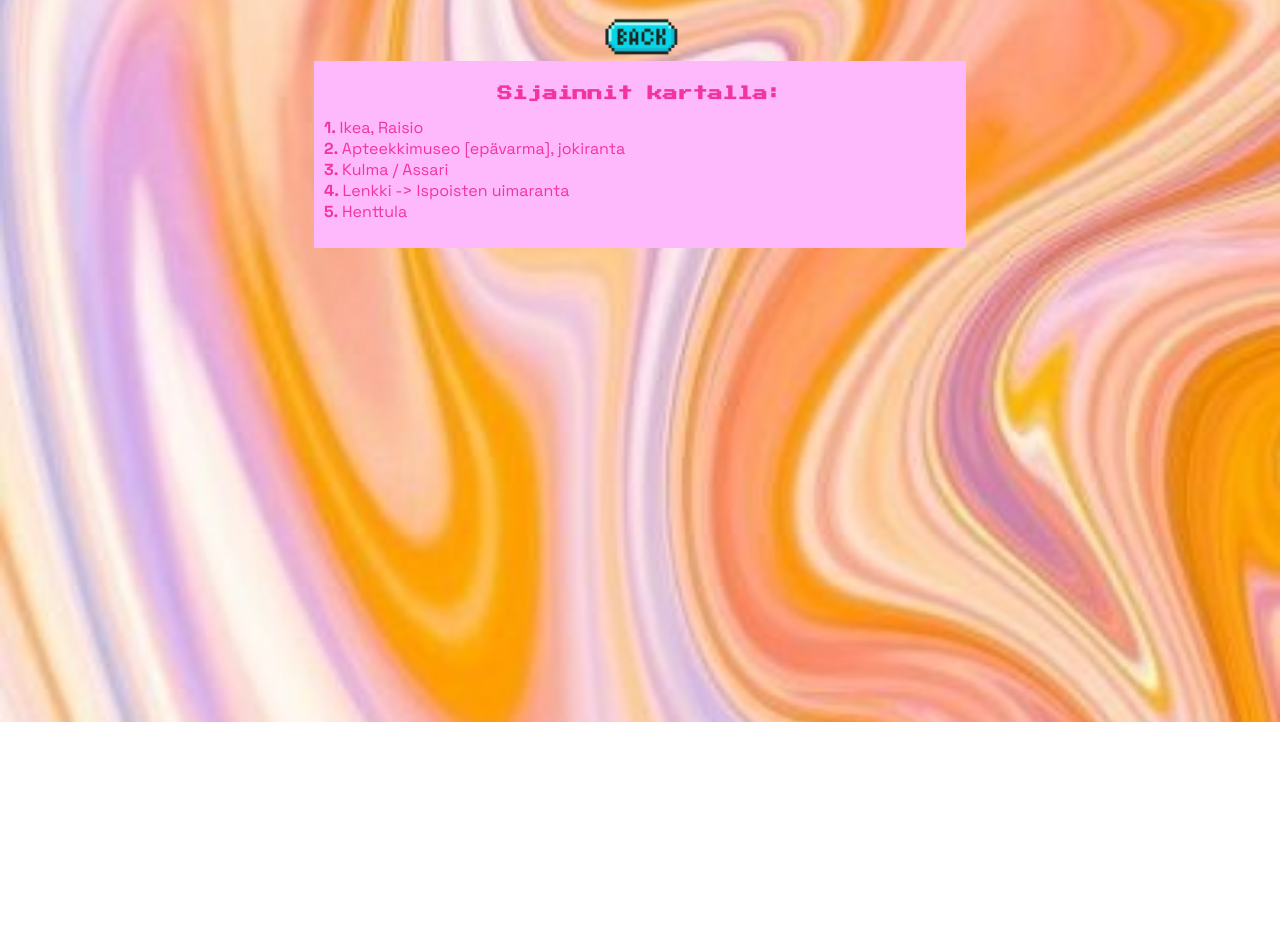
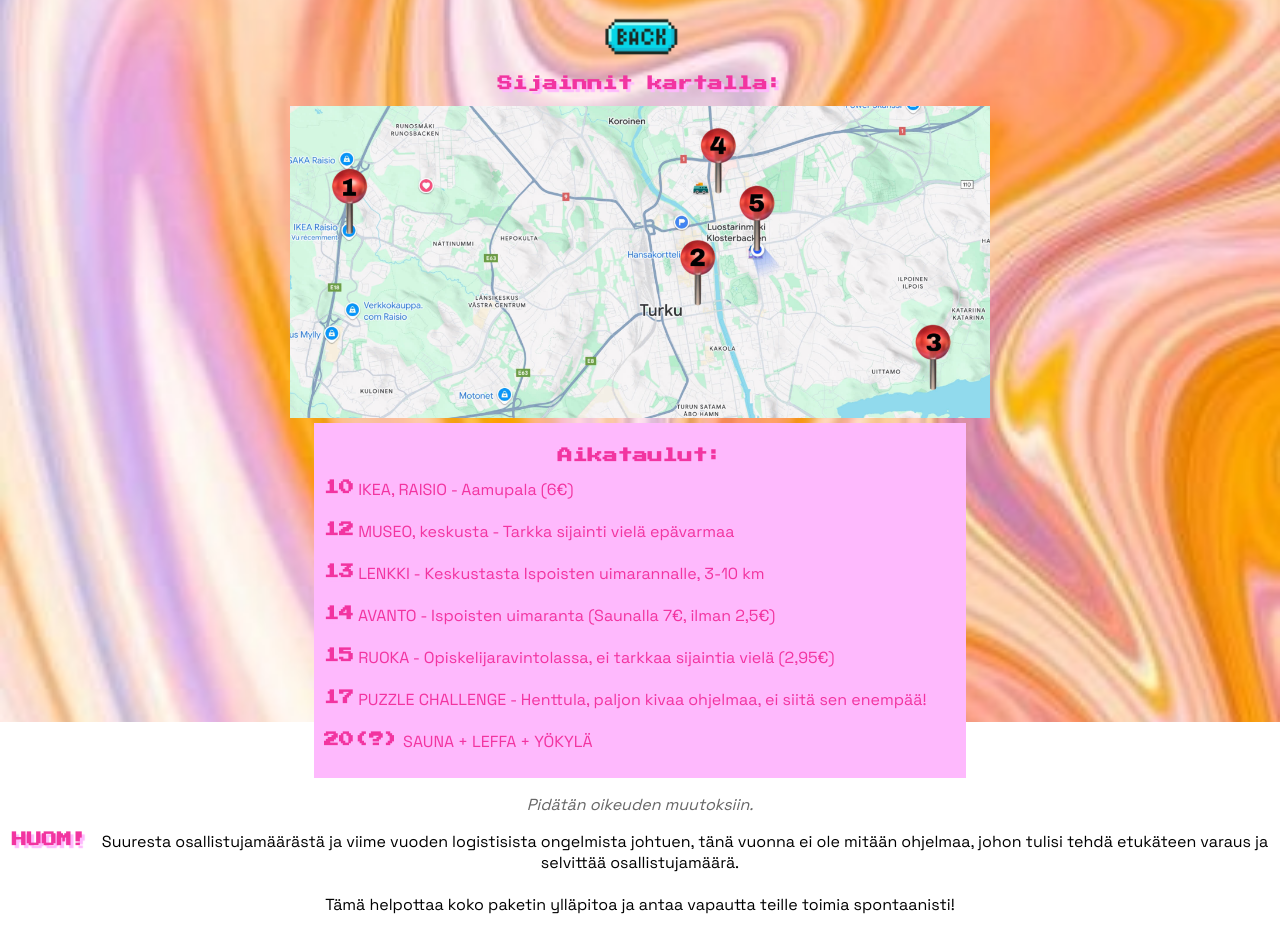
Before and after one commit to pohjolaminttu/sapprokartta, a plain HTML site: page index.html in a window 1280 px wide. Shown: the part 78-1009 px from the top of the page. Before the commit the page ends 800 px from the top, so only its background shows below. Drawn offline with Linux system fonts and the light colour scheme.

Commit message:
Kartta ja selitykset lisätty

```diff
--- a/index.html
+++ b/index.html
@@ -18,12 +18,36 @@
   <div class="bg"></div>
   <h1>APPROKARTTA</h1>
   <a href="https://synttariapprot.netlify.app"><img src="images/back.png" height="40px" width="80px"></a>
+  <br>
+  <h3>Sijainnit kartalla:</h3><img src="images/map.jpg" width="700px">
+  <div id="Alkublokki">
+    <h3>Aikataulut:</h3>
+    <p>
+    <h3 style="display: inline;">10</h3> IKEA, RAISIO - Aamupala (6€)
+    <br><br>
+    <h3 style="display: inline;">12</h3> MUSEO, keskusta - Tarkka sijainti vielä epävarmaa
+    <br><br>
+    <h3 style="display: inline;">13</h3> LENKKI - Keskustasta Ispoisten uimarannalle, 3-10 km
+    <br><br>
+    <h3 style="display: inline;">14</h3> AVANTO - Ispoisten uimaranta (Saunalla 7€, ilman 2,5€)
+    <br><br>
+    <h3 style="display: inline;">15</h3> RUOKA - Opiskelijaravintolassa, ei tarkkaa sijaintia vielä (2,95€)
+    <br><br>
+    <h3 style="display: inline;">17</h3> PUZZLE CHALLENGE - Henttula, paljon kivaa ohjelmaa, ei siitä sen enempää!
+    <br><br>
+    <h3 style="display: inline;">20(?)</h3> SAUNA + LEFFA + YÖKYLÄ
 
-  <div id="Alkublokki">
-    <h3>Sijainnit kartalla:</h3>
-    <p><b>1. </b>Ikea, Raisio<br><b>2. </b>Apteekkimuseo [epävarma], jokiranta<br><b>3. </b>Kulma / Assari
-    <br><b>4. </b>Lenkki -> Ispoisten uimaranta<br><b>5. </b>Henttula</p>
+    </p>
   </div>
+
+  <p class="pikkuinfo">Pidätän oikeuden muutoksiin.</p>
+
+  <p>
+  <h3 style="display: inline;">HUOM! </h3>Suuresta osallistujamäärästä
+  ja viime vuoden logistisista ongelmista johtuen, tänä vuonna ei ole mitään
+  ohjelmaa, johon tulisi tehdä etukäteen varaus ja selvittää osallistujamäärä. <br><br>
+  Tämä helpottaa koko paketin ylläpitoa ja antaa vapautta teille toimia spontaanisti!</p>
+
 
 </body>
 
--- a/styles/style.css
+++ b/styles/style.css
@@ -1,6 +1,10 @@
 html {
     font-family: "Space Grotesk";
     text-align: center;
+}
+
+body {
+    max-width: 100%;
 }
 
 
@@ -33,8 +37,6 @@ div.bg {
     z-index: -1; /* Laittaa taustakuvan alimmaiseksi */
 }
 
-/*Nää blockit ei oo atm käytössä*/
-
 
 div#Alkublokki {
     background-color: rgb(254, 185, 253);
```
